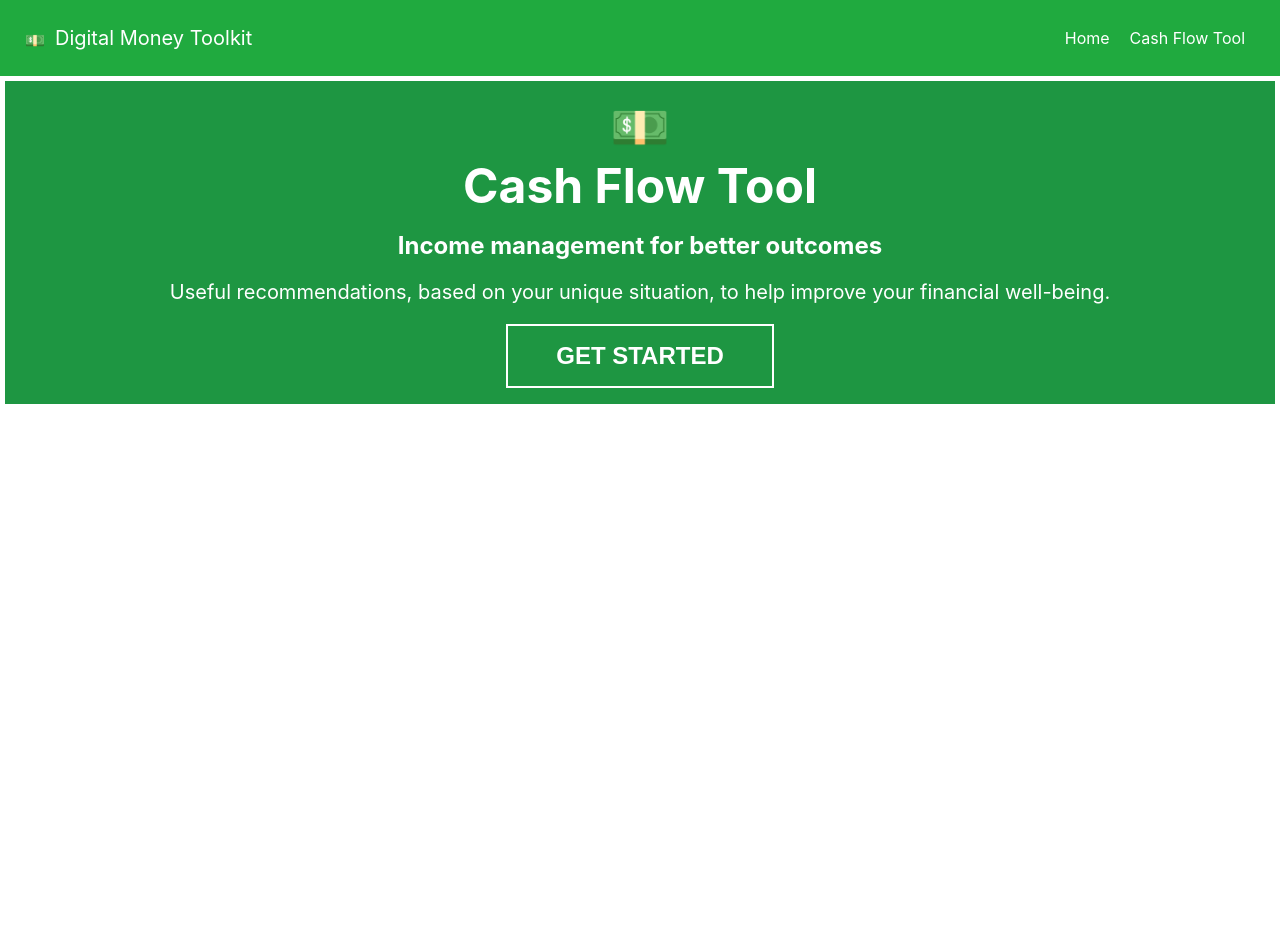
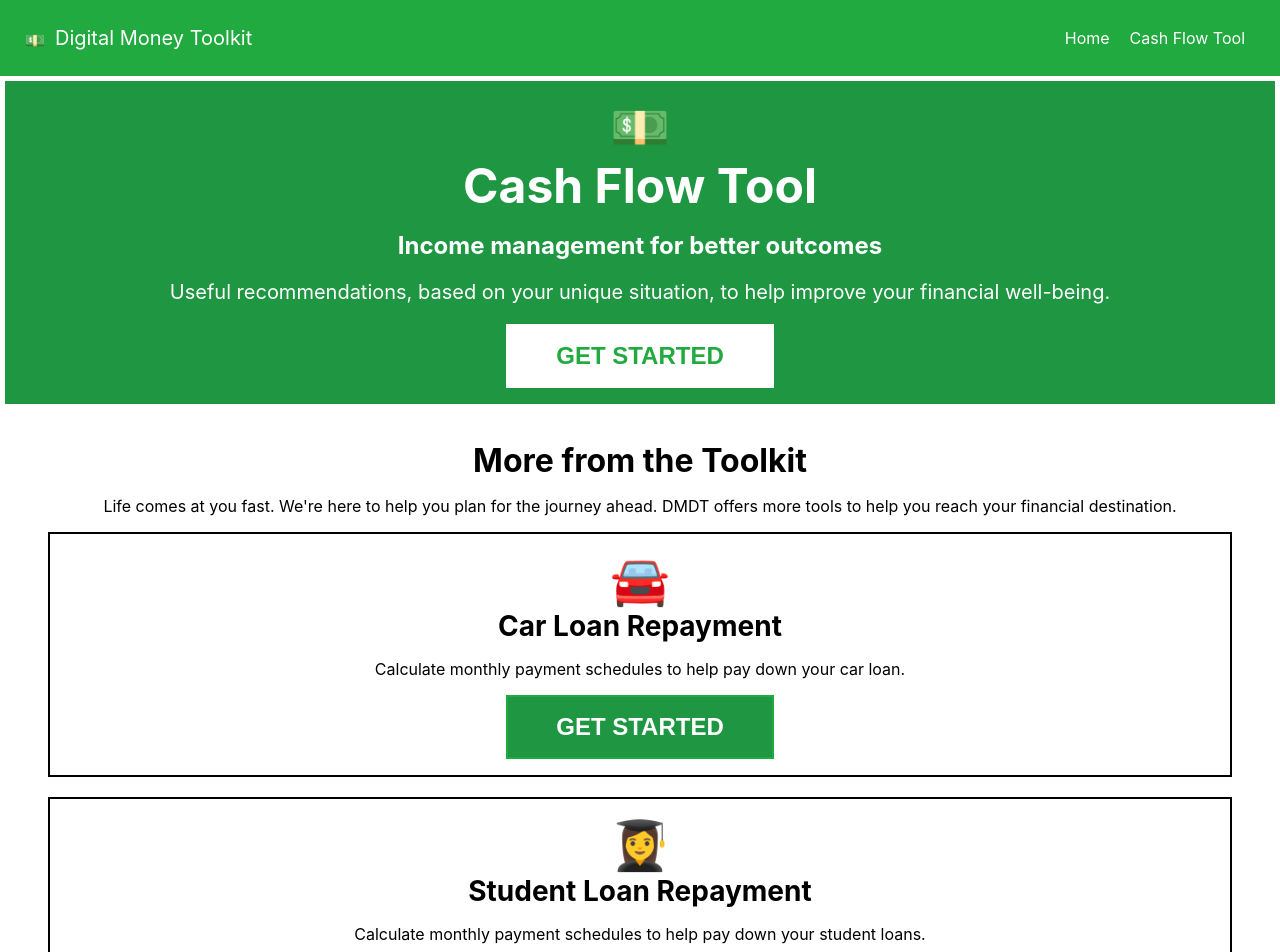
Before and after one commit to HealthStarInformatics/cash-flow-tool, a React (Create React App) app: page / in a window 1280 px wide. Shown: the top 952 px of the page. Before the commit the page ends 800 px from the top, so only its background shows below. Built offline with nearby package versions, Linux system fonts and the light colour scheme.

Commit message:
Add MoreTools component

```diff
--- a/src/App.css
+++ /dev/null
@@ -1,3 +0,0 @@
-* {
-  box-sizing: border-box;
-}
--- a/src/App.js
+++ b/src/App.js
@@ -1,5 +1,5 @@
 import React from "react";
-import "./App.css";
+import "./App.scss";
 import { BrowserRouter as Router, Route, Switch } from "react-router-dom";
 import CashFlowTool from "./components/CashFlowTool";
 import SiteNav from "./components/SiteNav";
--- /dev/null
+++ b/src/App.scss
@@ -0,0 +1,22 @@
+* {
+  box-sizing: border-box;
+}
+
+.launch-tool {
+  font-size: 1.5rem;
+  margin: 0 auto;
+  padding: 1rem 3rem;
+  background: #1e9642;
+  color: #ffffff;
+  text-transform: uppercase;
+  font-weight: bold;
+  border: 2px solid #20aa3f;
+  text-decoration: none;
+  cursor: pointer;
+
+  &:hover,
+  &:focus {
+    background: #ffffff;
+    color: #20aa3f;
+  }
+}
--- a/src/components/LandingPage.jsx
+++ b/src/components/LandingPage.jsx
@@ -1,10 +1,11 @@
 import React from "react";
 import CashFlowHero from "./CashFlowHero";
+import MoreTools from "./MoreTools";
 
 const LandingPage = props => (
   <section id="landing">
     <CashFlowHero />
-    {console.log(props.match)}
+    <MoreTools />
   </section>
 );
 
--- /dev/null
+++ b/src/components/MoreTools.jsx
@@ -0,0 +1,40 @@
+import React from "react";
+import "../styles/MoreTools.scss";
+
+const ToolCard = ({ title, description, logo, logoLabel }) => {
+  return (
+    <div className="tool-card">
+      <span className="logo" role="img" aria-label={logoLabel}>
+        {logo}
+      </span>
+      <h3 className="card-title">{title}</h3>
+      <p className="card-description">{description}</p>
+      <button className="launch-tool">Get Started</button>
+    </div>
+  );
+};
+const MoreTools = () => (
+  <section id="more-tools">
+    <h1 className="title">More from the Toolkit</h1>
+    <p>
+      Life comes at you fast. We're here to help you plan for the journey ahead.
+      DMDT offers more tools to help you reach your financial destination.
+    </p>
+    <div className="tool-card-container">
+      <ToolCard
+        title="Car Loan Repayment"
+        description="Calculate monthly payment schedules to help pay down your car loan."
+        logo="🚘"
+        logoLabel="car"
+      />
+      <ToolCard
+        title="Student Loan Repayment"
+        description="Calculate monthly payment schedules to help pay down your student loans."
+        logo="👩‍🎓"
+        logoLabel="student"
+      />
+    </div>
+  </section>
+);
+
+export default MoreTools;
--- a/src/styles/CashFlowHero.scss
+++ b/src/styles/CashFlowHero.scss
@@ -24,21 +24,14 @@
   }
 
   .launch-tool {
-    font-size: 1.5rem;
-    margin: 0 auto;
-    padding: 1rem 3rem;
-    background: #1e9642;
-    color: #ffffff;
-    text-transform: uppercase;
-    font-weight: bold;
-    border: 2px solid #ffffff;
-    text-decoration: none;
-    cursor: pointer;
+    background: #ffffff;
+    color: #20aa3f;
+    border-color: #ffffff;
 
     &:hover,
     &:focus {
-      background: #ffffff;
-      color: #20aa3f;
+      background: #1e9642;
+      color: #ffffff;
     }
   }
 }
--- /dev/null
+++ b/src/styles/MoreTools.scss
@@ -0,0 +1,37 @@
+#more-tools {
+  text-align: center;
+  padding: 1rem 3rem;
+
+  .title {
+    margin: 1rem auto;
+    font-size: 2rem;
+  }
+}
+
+.tool-card {
+  padding: 1rem;
+  margin-top: 20px;
+  border: 2px solid black;
+
+  .logo {
+    font-size: 3rem;
+  }
+
+  .card-title {
+    margin: 0.75rem;
+    margin-top: 0;
+    font-size: 1.75rem;
+  }
+
+  &:first-child {
+    margin-top: 0;
+  }
+}
+
+.tool-card-container {
+  width: 100%;
+  text-align: center;
+  display: flex;
+  justify-content: center;
+  flex-direction: column;
+}
```
Also changed, not shown: 1 other file (tests, documents, lock files or other folders).
